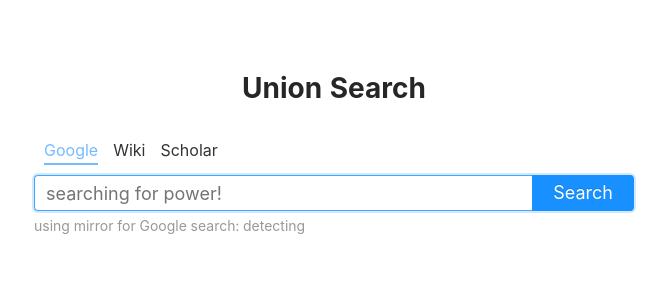
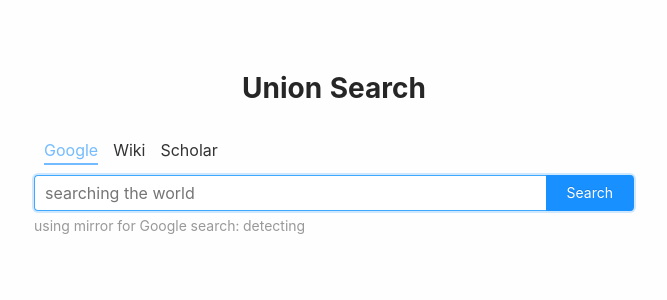
Before and after one commit to oe/search, a React (Vite) app: page / in a window 1280 px wide. Shown: the top 300 px of the page, without its empty margins (306-973 px from the left). Built offline with nearby package versions, Linux system fonts and the light colour scheme.

Commit message:
feat: use replacestate to record search cat

```diff
--- a/src/app.scss
+++ b/src/app.scss
@@ -9,6 +9,7 @@
     sans-serif;
   -webkit-font-smoothing: antialiased;
   -moz-osx-font-smoothing: grayscale;
+  background-color: #fefefe;
 }
 
 .app {
--- a/src/search/index.tsx
+++ b/src/search/index.tsx
@@ -44,6 +44,7 @@
   const [cat, setCat] = useState(initialSearchParams.type)
   const onChnageCat = (c: string) => {
     setCat(c)
+    history?.replaceState({}, '', `?type=${c}`)
     inputRef.current?.focus()
   }
   return (
@@ -52,7 +53,7 @@
     {searchCategories.map(category => <li className={category.name === cat ? 'active' : ''} key={category.name} onClick={e => onChnageCat(category.name)}>{category.name}</li>)}
     </ul>
     <div className="search-field">
-      <input type="text" autoFocus className="search-term" ref={inputRef} onKeyUp={e => onKeyUp(e, cat)} placeholder="searching for power!" />
+      <input type="search" autoFocus className="search-term" ref={inputRef} onKeyUp={e => onKeyUp(e, cat)} placeholder="searching the world" />
       <button type="button" className="search-button" onClick={e => onSumbit(cat, inputRef.current?.value) }>Search</button>
     </div>
     <HelpInfo cat={cat} />
--- a/src/search/mirrors.ts
+++ b/src/search/mirrors.ts
@@ -5,7 +5,7 @@
     urls: [
       'https://www.google.com',
       'https://goo.gle.workers.dev',
-      'https://gl.ry4.me',
+      // 'https://gl.ry4.me',
       'https://chacha.design',
       'https://gogoo.ml',
       'https://www.lovec.ltd',
--- a/src/search/style.scss
+++ b/src/search/style.scss
@@ -22,21 +22,39 @@
   box-sizing: border-box;
 
   .search-term {
+    font-size: 16px;
     width: 100%;
     display: block;
     border: 1px solid #d9d9d9;
     border-right: none;
-    padding: 4px 11px;
+    padding: 4px 10px;
     padding-right: 100px;
     height: 36px;
     margin: 0;
     border-radius: 4px;
     outline: none;
-  }
+    -webkit-appearance: none;
+    appearance: none;
+    box-sizing: border-box;
 
-  .search-term:focus{
-    border-color: #40a9ff;
-    box-shadow: 0 0 0 2px rgba(24,144,255,.2);
+    &::-webkit-search-decoration {
+      display: none !important;
+    }
+
+    &::-webkit-search-cancel-button {
+      display: none !important;
+    }
+
+    &:-webkit-search-cancel-button {
+      -webkit-appearance: none;
+      appearance: none;
+      display: none !important;
+    }
+
+    &:focus{
+      border-color: #40a9ff;
+      box-shadow: 0 0 0 2px rgba(24,144,255,.2);
+    }
   }
 
   .search-button {
@@ -53,6 +71,7 @@
     background-color: #1890ff;
     text-shadow: 0 -1px 0 rgba(0,0,0,.12);
     margin: 0;
+    font-size: 14px;
   }
 }
 
--- a/src/search/utils.ts
+++ b/src/search/utils.ts
@@ -5,7 +5,7 @@
 
 export function isUrlAccessible(url: string) {
   const u = new URL(url)
-  const imageUrl = u.origin + '/favicon.ico'
+  const imageUrl = u.origin + '/favicon.ico?t=' + Math.random()
   const startedAt = Date.now()
   const img = new Image()
   return new Promise<{url: string, time: number, isFailed?: boolean}>((resolve) => {
```
